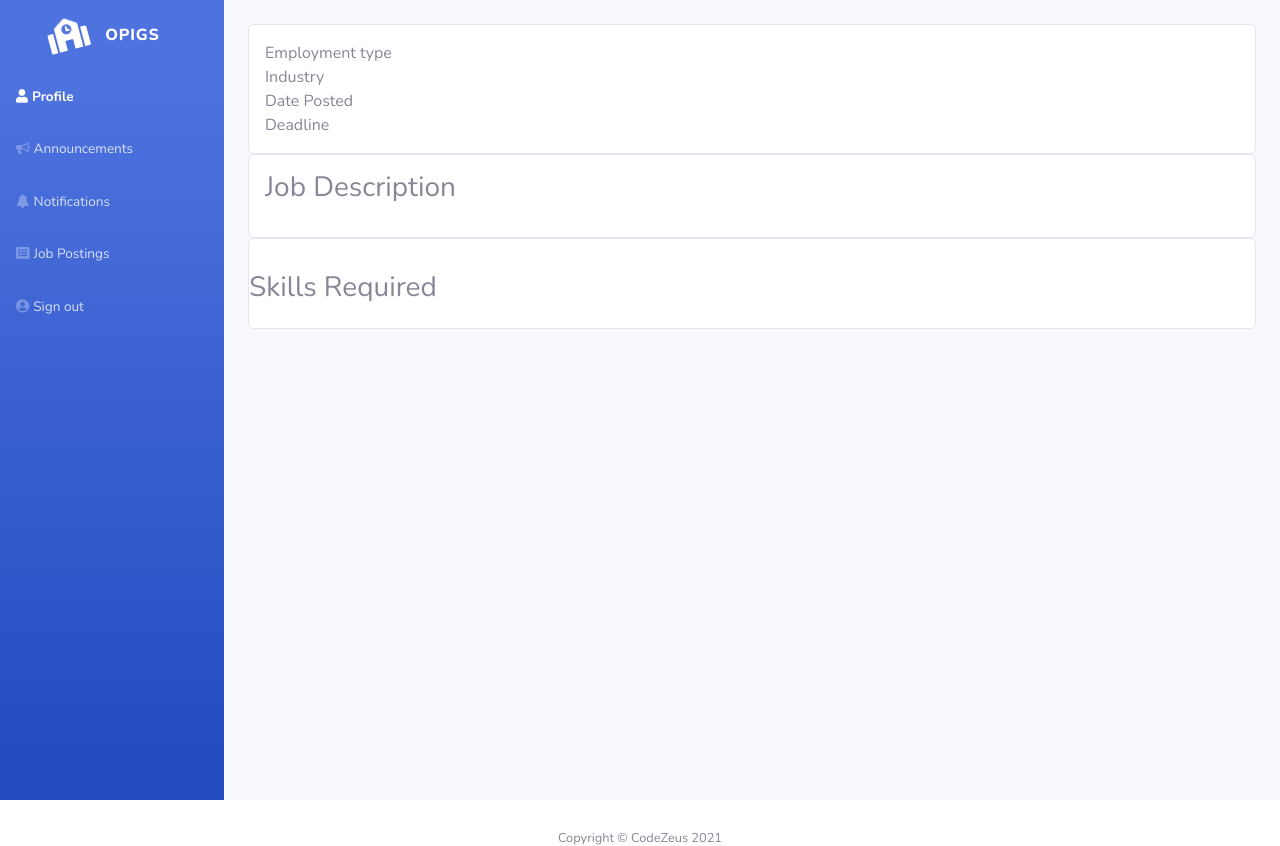
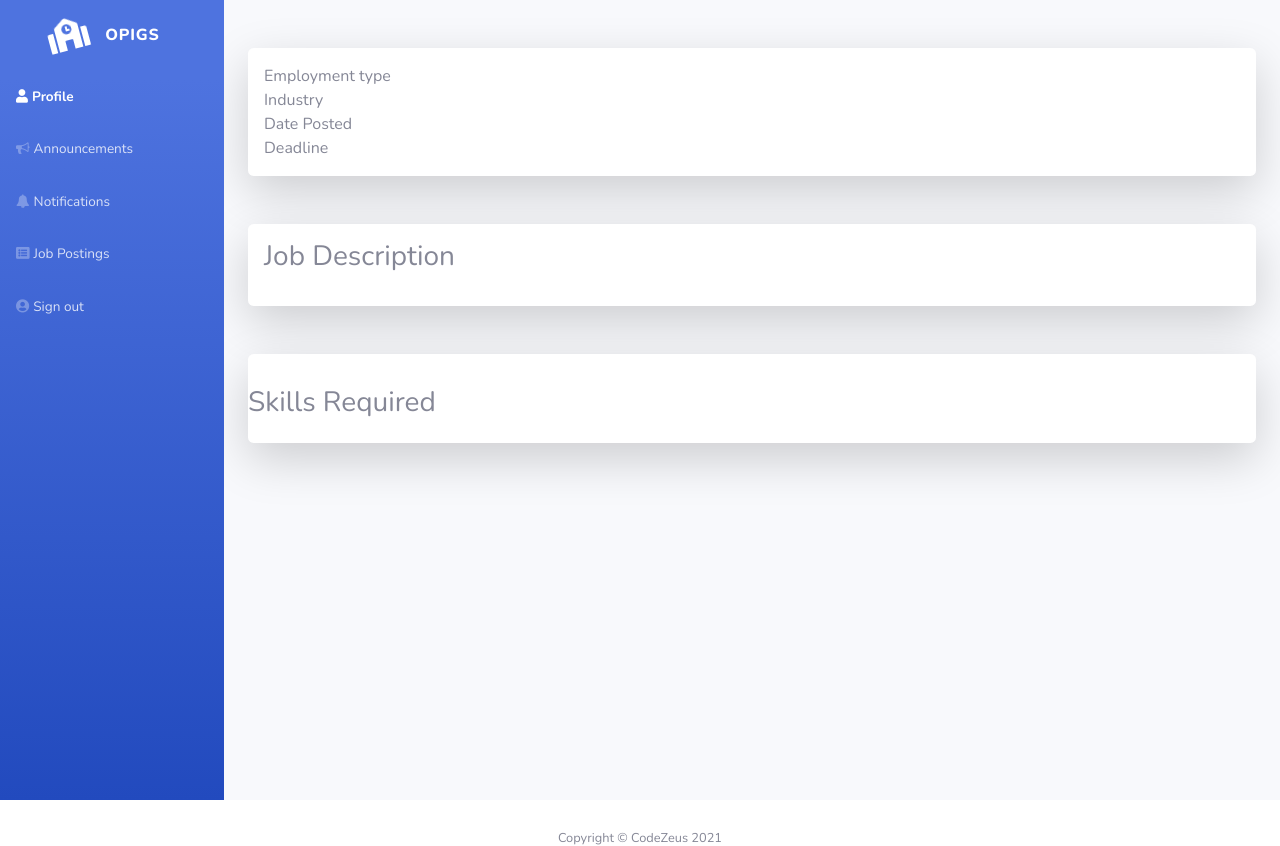
Before and after one commit to j-tesla/opigs, a Django app: template templates/jobs/job.html in a window 1280 px wide. Shown: the top 846 px of the page. Run offline with Django 3.2, Linux system fonts and the light colour scheme; the template is opened without the code that fills it, so the values that code supplies are empty; the visitor is signed in with stand-in values (Sample User, id 1); some libraries are stand-ins or nearby versions.

Commit message:
Styled job.html

```diff
--- a/templates/jobs/job.html
+++ b/templates/jobs/job.html
@@ -5,7 +5,7 @@
     <div class="container-fluid">
       <h3 class="text-dark mb-4" style="margin-top: 10px;">{{ job }}</h3>
 
-      <div class="card">
+      <div class="card shadow-lg o-hidden border-0 my-5">
         <div class="card-body">
           <div class="row">
             <div class="col">
@@ -41,7 +41,7 @@
           </div>
         </div>
       </div>
-      <div class="card">
+      <div class="card shadow-lg o-hidden border-0 my-5">
         <div class="card-body">
           <p class="h3">Job Description</p>
           <p>
@@ -49,7 +49,7 @@
           </p>
         </div>
       </div>
-      <div class="card">
+      <div class="card shadow-lg o-hidden border-0 my-5">
         <div class="card-body"></div>
         <p class="h3">Skills Required</p>
         <p>
```
